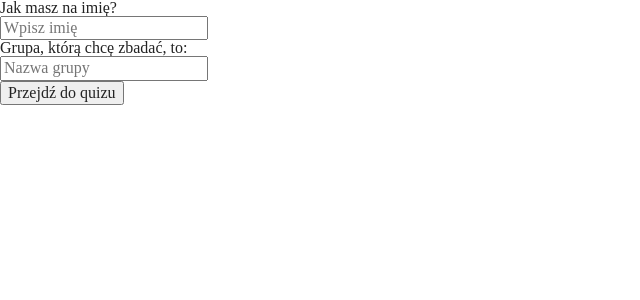
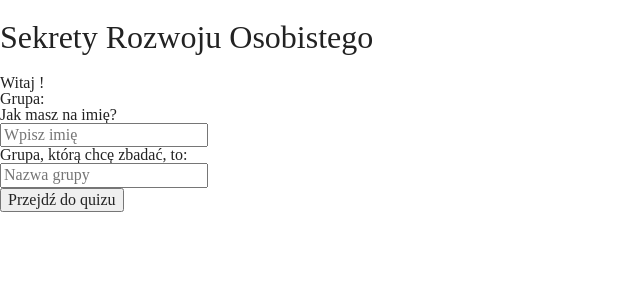
Before and after one commit to annabaranowska8/Quiz_Project, a React (Create React App) app in the folder Quiz/: page / in a window 1280 px wide. Shown: the top 300 px of the page, without its empty margins (0-640 px from the left). Built offline with nearby package versions, Linux system fonts and the light colour scheme.

Commit message:
first changes in header component - styles

```diff
--- a/Quiz/src/App.js
+++ b/Quiz/src/App.js
@@ -1,5 +1,5 @@
 import React from "react";
-import QuizWelcome from "./components/QuizWelcome";
+import QuizWelcome from "./componentsLogic/QuizWelcome";
 import './scss/main.scss';
 
 function App() {
--- a/Quiz/src/components/QuizWelcome.js
+++ b/Quiz/src/componentsLogic/QuizWelcome.js
@@ -1,14 +1,21 @@
 import React, { useEffect, useState } from "react";
 import FirstEntry from "./FirstEntry";
 import NextEntry from "./NextEntry";
+import Header from "../componentsStyle/Header"
 import "../scss/main.scss";
 
 function QuizWelcome() {
 
     {if (!localStorage.getItem("nameInLocalStorage", "groupInLocalStorage")) {
-      return <FirstEntry />
+      return <>
+      <Header />
+      <FirstEntry />
+      </>
     } else {
-      return <NextEntry />
+      return <>
+      <Header />
+      <NextEntry />
+      </>
     }
   }
 }
--- /dev/null
+++ b/Quiz/src/componentsStyle/Header.js
@@ -0,0 +1,19 @@
+import React from "react";
+
+const Header = () => {
+    const name = localStorage.getItem("NameLocalStorage");
+    const group = localStorage.getItem("GroupLocalStorage");
+    return <>
+    <div className="header">
+        <div className="logoHeader">
+            <h1>Sekrety Rozwoju Osobistego</h1>
+        </div>
+        <div className="personalData">
+            <h2>Witaj {name}!</h2>
+            <h2>Grupa: {group}</h2>
+        </div>
+    </div>
+    </>
+}
+
+export default Header;
--- a/Quiz/src/scss/main.scss
+++ b/Quiz/src/scss/main.scss
@@ -1,2 +1,4 @@
 @import "reset";
 @import "normalize";
+
+@import "./components/header"
```
Also changed, not shown: Quiz/src/componentsLogic/CounterkLocalStorage.js (renamed from Quiz/src/components/CounterkLocalStorage.js), Quiz/src/componentsLogic/FirstEntry.js (renamed from Quiz/src/components/FirstEntry.js), Quiz/src/componentsLogic/GroupLocalStorage.js (renamed from Quiz/src/components/GroupLocalStorage.js), Quiz/src/componentsLogic/NameLocalStorage.js (renamed from Quiz/src/components/NameLocalStorage.js), Quiz/src/componentsLogic/NextEntry.js (renamed from Quiz/src/components/NextEntry.js), Quiz/src/componentsLogic/Quiz.js (renamed from Quiz/src/components/Quiz.js), Quiz/src/componentsLogic/QuizSummary.js (renamed from Quiz/src/components/QuizSummary.js), Quiz/src/scss/components/_header.scss (added).
